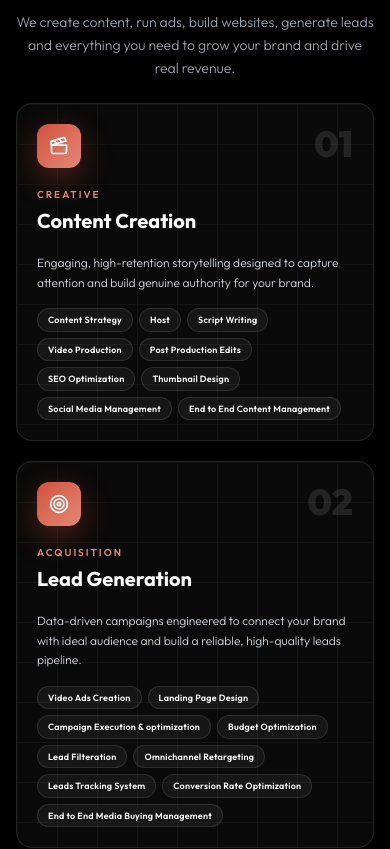
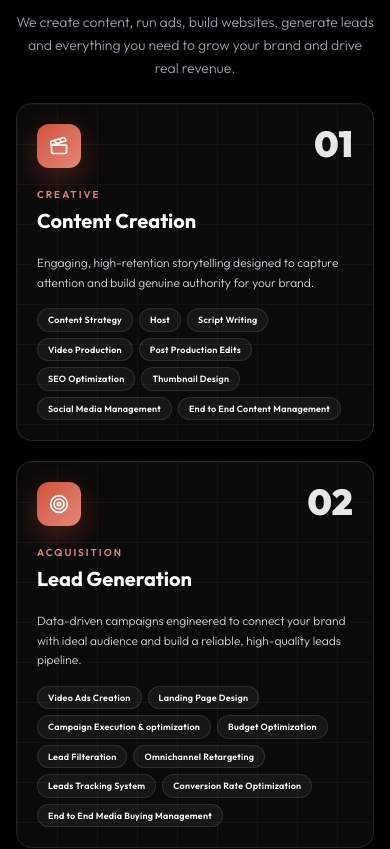
Before and after one commit to thecontentgang/thecontentgang, a React (Vite) app: page / in a window 390 px wide. Shown: the part 1042-1891 px from the top of the page. Built offline with nearby package versions, Linux system fonts and the light colour scheme.

Commit message:
NUmber color Changed

```diff
--- a/src/components/CaseStudiesSection.tsx
+++ b/src/components/CaseStudiesSection.tsx
@@ -401,7 +401,7 @@ export default function CaseStudiesSection() {
   };
 
   return (
-    <section id="casestudies" className="relative w-full bg-[#050505] text-white py-16 py-16 md:py-24 lg:py-24 overflow-hidden max-w-[100vw]">
+    <section id="casestudies" className="relative w-full bg-[#050505] text-white py-16  md:py-24 lg:py-24 overflow-hidden max-w-[100vw]">
 
       <div className="absolute top-0 right-0 w-[400px] sm:w-[600px] lg:w-[800px] h-[400px] sm:h-[600px] lg:h-[800px] bg-[#D1513B]/5 blur-[120px] sm:blur-[150px] rounded-full pointer-events-none" />
 
--- a/src/components/ServicesSection.tsx
+++ b/src/components/ServicesSection.tsx
@@ -269,7 +269,7 @@ export default function ServicesSection() {
                       </div>
 
                       {/* Big number */}
-                      <span className="text-4xl sm:text-5xl lg:text-6xl font-black text-white/10 group-hover:text-[#D1513B]/10 transition-colors duration-500">
+                      <span className="text-4xl sm:text-5xl lg:text-6xl font-black text-white/90 group-hover:text-[#D1513B]/10 transition-colors duration-500">
                         {service.id}
                       </span>
                     </div>
```
